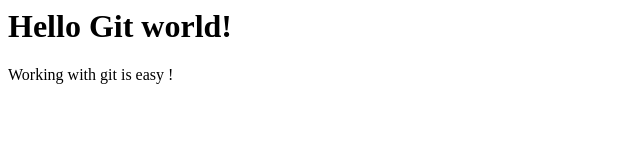
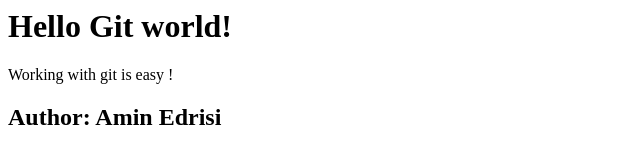
Before and after one commit to aminanalyst/GitGithubMasterclass, a plain HTML site: page index.html in a window 1280 px wide. Shown: the whole page, without its empty margins (0-640 px from the left). Drawn offline with Linux system fonts and the light colour scheme.

Commit message:
message from amin to add author

```diff
--- a/index.html
+++ b/index.html
@@ -3,3 +3,5 @@
 <div>
         <p> Working with git is easy !</p>
 </div>
+
+ <h2>Author: Amin Edrisi</h2>
```
